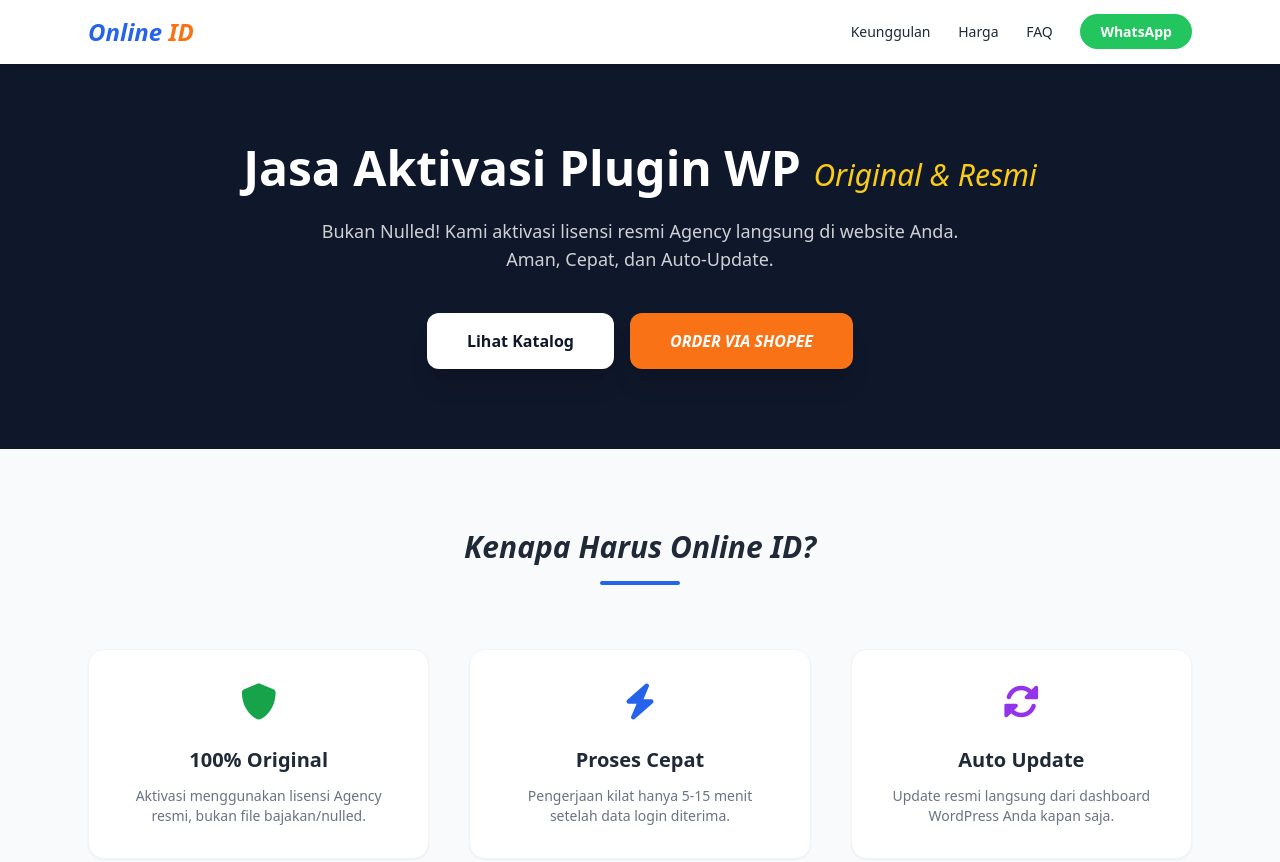
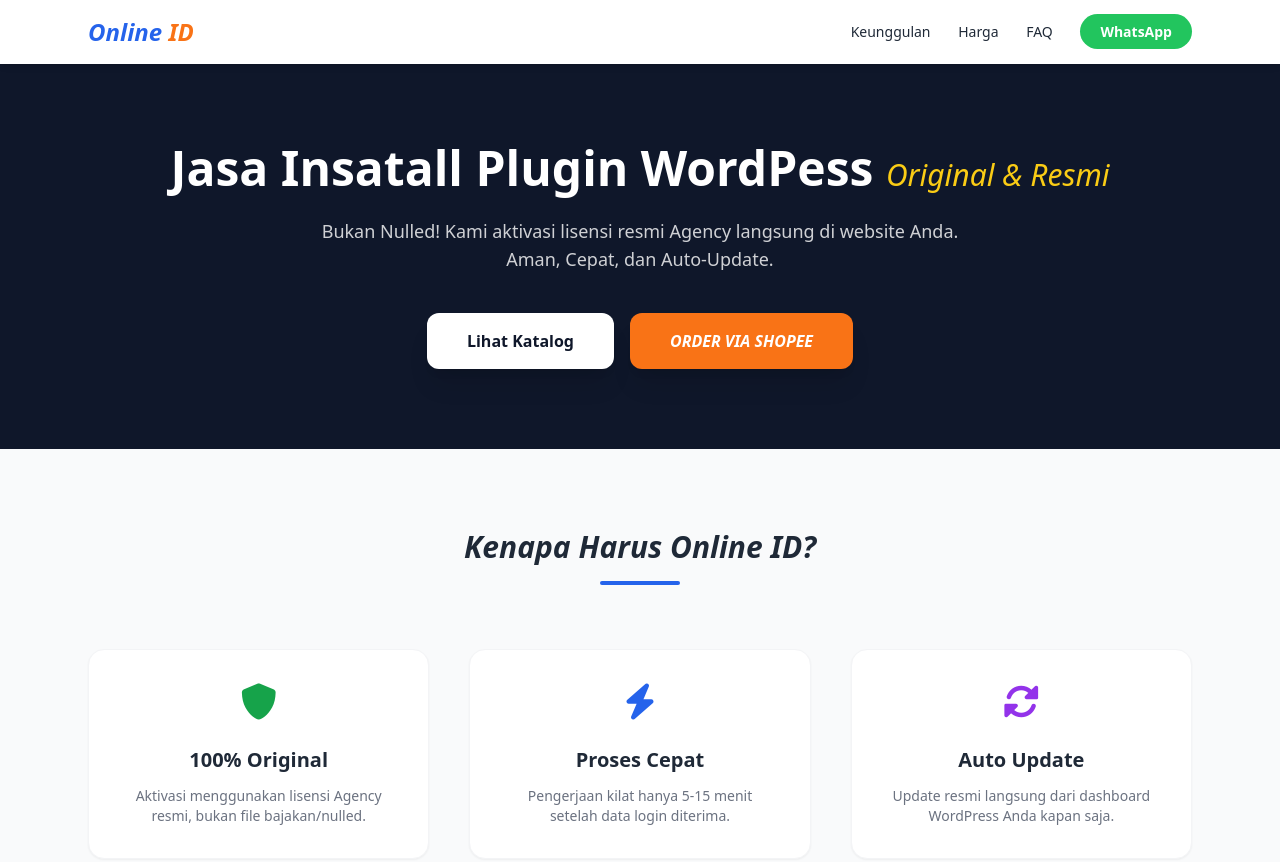
Before and after one commit to digdesain/jasainstall-wp, a plain HTML site: page index.html in a window 1280 px wide. Shown: the top 862 px of the page. Drawn offline with nearby package versions, Linux system fonts and the light colour scheme.

Commit message:
Update index.html

```diff
--- a/index.html
+++ b/index.html
@@ -20,7 +20,7 @@
 
     <meta property="twitter:card" content="summary_large_image">
     <meta property="twitter:url" content="https://digdesain.github.io/jasainstall-wp/">
-    <meta property="twitter:title" content="Jasa Aktivasi Plugin WP Original">
+    <meta property="twitter:title" content="Jasa Insatall Plugin WordPess Original">
     <meta property="twitter:description" content="Instalasi plugin premium hanya 5-15 menit. Klik untuk lihat harga!">
     <meta property="twitter:image" content="https://digdesain.github.io/jasainstall-wp/banner.jpg">
 
@@ -48,7 +48,7 @@
     </nav>
 
     <header class="bg-slate-900 text-white py-20 px-6 text-center">
-        <h1 class="text-4xl md:text-5xl font-extrabold mb-6 leading-tight">Jasa Aktivasi Plugin WP <span class="text-yellow-400 font-light italic text-3xl block md:inline">Original & Resmi</span></h1>
+        <h1 class="text-4xl md:text-5xl font-extrabold mb-6 leading-tight">Jasa Insatall Plugin WordPess <span class="text-yellow-400 font-light italic text-3xl block md:inline">Original & Resmi</span></h1>
         <p class="text-lg opacity-80 mb-10 max-w-2xl mx-auto font-light">Bukan Nulled! Kami aktivasi lisensi resmi Agency langsung di website Anda. Aman, Cepat, dan Auto-Update.</p>
         <div class="flex flex-col md:flex-row justify-center gap-4">
             <a href="#harga" class="bg-white text-slate-900 px-10 py-4 rounded-xl font-bold shadow-xl">Lihat Katalog</a>
```
